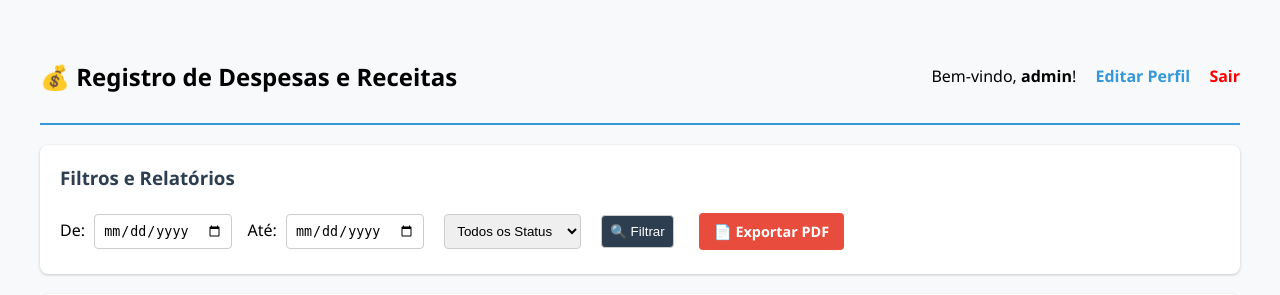
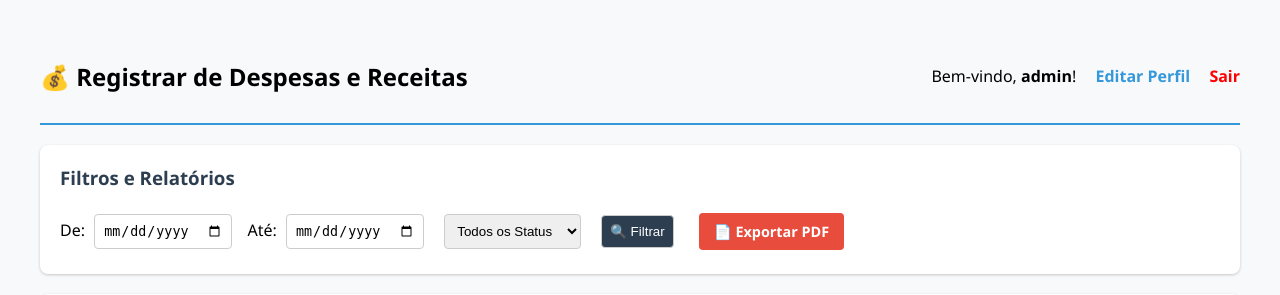
Before and after one commit to tiagopatzz/registro-de-despesas-e-receitas, a Flask app: page / in a window 1280 px wide. Shown: the top 295 px of the page. Run offline with Flask 3, Linux system fonts and the light colour scheme; a user stored in the database is signed in; data that the repository does not hold is empty; some libraries are stand-ins or nearby versions.

Commit message:
ajuste label errado v2

```diff
--- a/templates/index.html
+++ b/templates/index.html
@@ -2,7 +2,7 @@
 <html lang="pt-BR">
 <head>
     <meta charset="UTF-8">
-    <title>Sistemo de Finanças</title>
+    <title>Sistema de Finanças</title>
     <style>
         body { font-family: 'Segoe UI', sans-serif; margin: 40px; background-color: #f8f9fa; }
         .header { display: flex; justify-content: space-between; align-items: center; border-bottom: 2px solid #3498db; padding-bottom: 10px; }
@@ -34,7 +34,7 @@
 </head>
 <body>
     <div class="header">
-        <h2>💰 Registro de Despesas e Receitas</h2>
+        <h2>💰 Registrar de Despesas e Receitas</h2>
         <div>
             <span>Bem-vindo, <strong>{{ session['usuario_logado'] }}</strong>!</span>
             <a href="{{ url_for('perfil') }}" style="margin-left: 15px; color: #3498db; text-decoration: none; font-weight: bold;">Editar Perfil</a>
```
